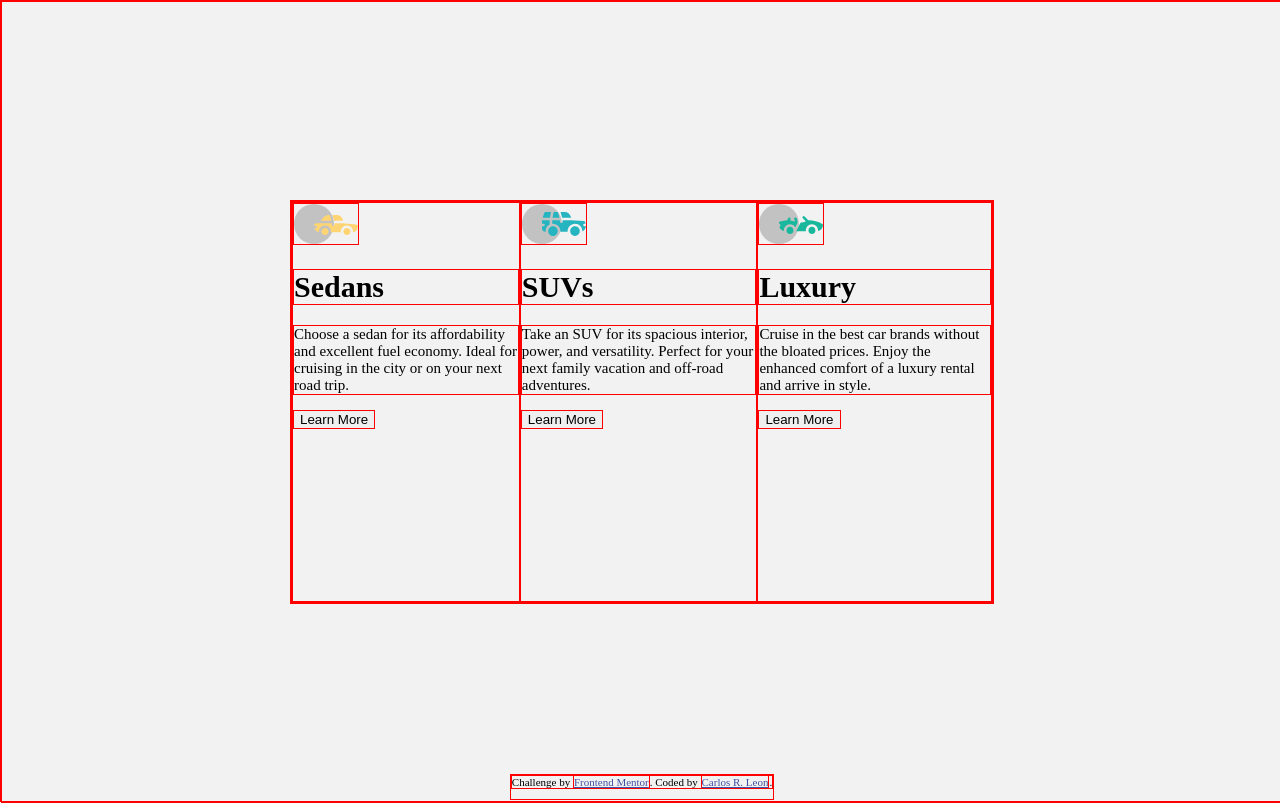
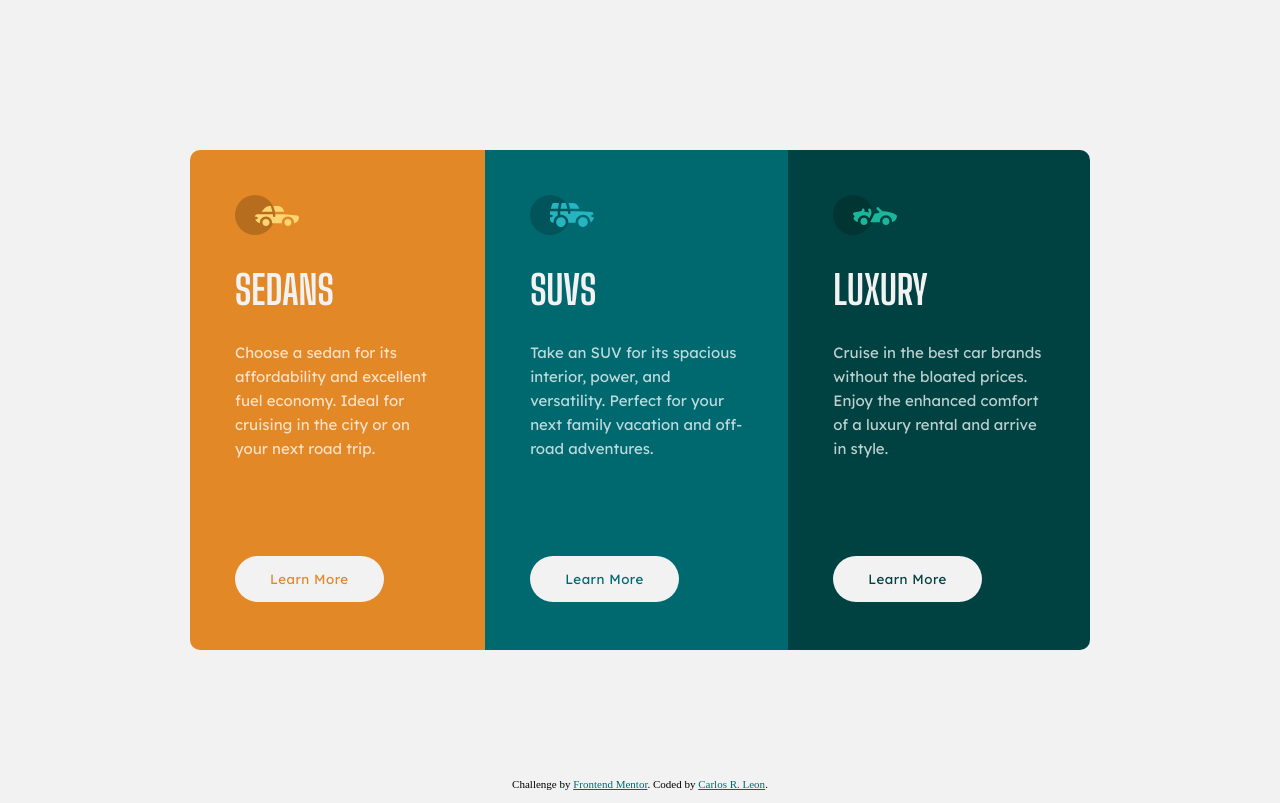
Before and after one commit to CarlosLeon0831/fm-three-column-preview-card-component, a plain HTML site: page index.html in a window 1280 px wide. Drawn offline with Linux system fonts and the light colour scheme.

Commit message:
Set unnactive desktop version

```diff
--- a/index.html
+++ b/index.html
@@ -2,9 +2,12 @@
 <html lang="en">
 <head>
   <meta charset="UTF-8">
-  <meta name="viewport" content="width=device-width, initial-scale=1.0"> <!-- displays site properly based on user's device -->
+  <meta name="viewport" content="width=device-width, initial-scale=1.0">
   <link rel="stylesheet" href="./style.css">
   <link rel="icon" type="image/png" sizes="32x32" href="./images/favicon-32x32.png">
+  <link rel="preconnect" href="https://fonts.googleapis.com">
+  <link rel="preconnect" href="https://fonts.gstatic.com" crossorigin>
+  <link href="https://fonts.googleapis.com/css2?family=Big+Shoulders+Display:wght@700&family=Lexend+Deca&display=swap" rel="stylesheet">
   <title>Frontend Mentor | 3-column preview card component</title>
 </head>
 <body>
@@ -17,7 +20,7 @@
           Choose a sedan for its affordability and excellent fuel economy. Ideal for cruising in the city
           or on your next road trip.
         </p>
-        <button>Learn More</button>
+        <button id="sedansBtn">Learn More</button>
       </div>
       <div class="suvs__container">
         <img src="./images/icon-suvs.svg" alt="SUV icon">
@@ -26,7 +29,7 @@
           Take an SUV for its spacious interior, power, and versatility. Perfect for your next family vacation
           and off-road adventures.
         </p>
-        <button>Learn More</button>
+        <button id="suvsBtn">Learn More</button>
       </div>
       <div class="luxury__container">
         <img src="./images/icon-luxury.svg" alt="Luxury car icon">
@@ -35,7 +38,7 @@
           Cruise in the best car brands without the bloated prices. Enjoy the enhanced comfort of a luxury
           rental and arrive in style.
         </p>
-        <button>Learn More</button>
+        <button id="luxuryBtn">Learn More</button>
       </div>
     </div>
   </main>
--- a/style.css
+++ b/style.css
@@ -1,6 +1,6 @@
-* {
+/* * {
   border: 1px solid red;
-}
+} */
 
 html,
 body {
@@ -17,6 +17,29 @@ body {
   background: var(--very-light-gray);
 }
 
+h1 {
+  color: var(--very-light-gray);
+  text-transform: uppercase;
+  font-family: "Big Shoulders Display", cursive;
+  font-size: 2.5rem;
+}
+
+p {
+  color: var(--trans-white);
+  line-height: 1.5rem;
+  font-family: "Lexend Deca", sans-serif;
+}
+
+button {
+    padding: 15px 35px;
+    border-radius: 25px;
+    border: none;
+    background-color: var(--very-light-gray);
+    margin-top: 80px;
+    font-family: "Lexend Deca", sans-serif;
+    letter-spacing: 0.5px;
+}
+
 footer {
   position: absolute;
   display: flex;
@@ -26,20 +49,51 @@ footer {
 
 .card__container {
   display: flex;
-  width: 700px;
-  height: 400px;
+  width: 900px;
+  height: 500px;
 }
 
+/* Individual columns */
+.sedans__container {
+  background: var(--bright-orange);
+  padding: 45px;
+  border-radius: 10px 0 0 10px;
+}
+
+.suvs__container {
+  background: var(--dark-cyan);
+  padding: 45px;
+}
+
+.luxury__container {
+  background: var(--very-dark-cyan);
+  padding: 45px;
+  border-radius: 0 10px 10px 0;
+}
+
+/* Footer */
 .attribution {
   font-size: 11px;
   text-align: center;
 }
 .attribution a {
-  color: hsl(228, 45%, 44%);
+  color: var(--dark-cyan);
 }
 
-@media screen and(max-width:375px){
+/* Buttons */
+#sedansBtn {
+    color: var(--bright-orange);
+}
 
+#suvsBtn {
+    color: var(--dark-cyan);
+}
+
+#luxuryBtn {
+    color: var(--very-dark-cyan);
+}
+
+@media screen and(max-width:375px) {
 }
 
 :root {
```
Lines whose indentation alone changed are shown as unchanged.
